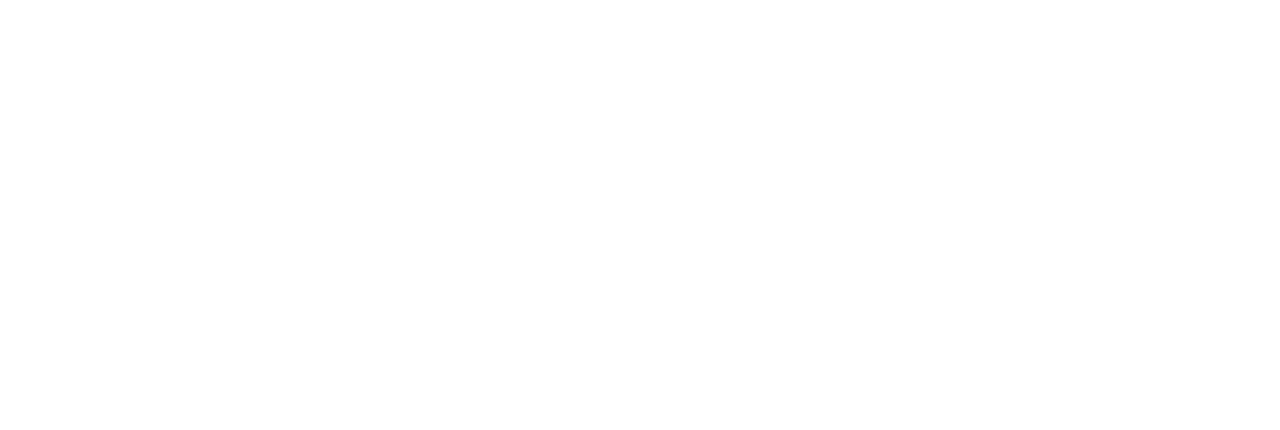
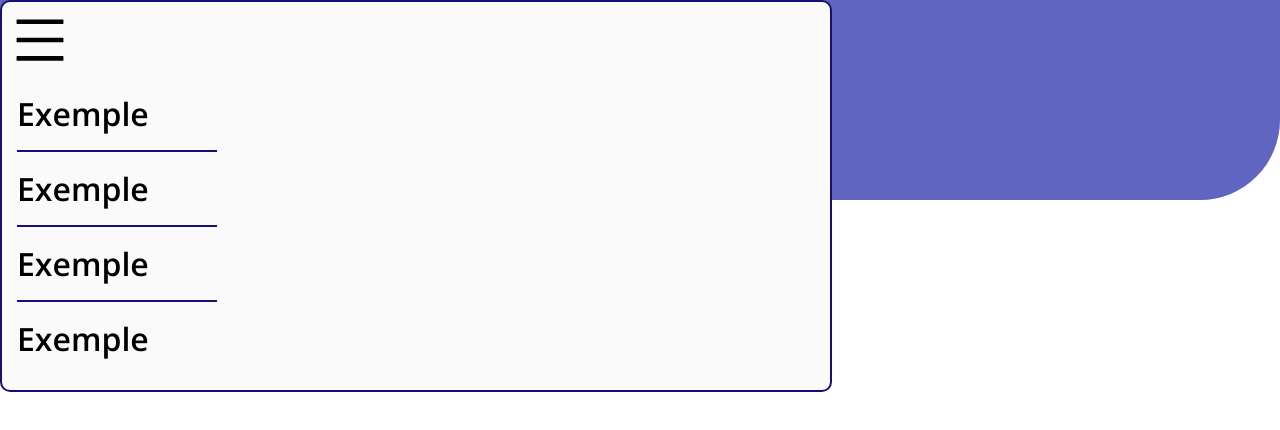
Before and after one commit to kaiqueZpriv1/candylover, a React (Create React App) app: page / in a window 1280 px wide. Shown: the top 430 px of the page. Built offline with nearby package versions, Linux system fonts and the light colour scheme.

Commit message:
burger header config model

```diff
--- a/src/App.tsx
+++ b/src/App.tsx
@@ -1,9 +1,12 @@
 import React from 'react';
+import Global from './components/Global';
+import { HeaderC } from './components/header/HeaderC';
 
 function App() {
 	return (
 		<div className='App'>
-			<></>
+			<Global />
+			<HeaderC/>
 		</div>
 	);
 }
--- /dev/null
+++ b/src/components/header/HeaderC.tsx
@@ -0,0 +1,34 @@
+import React, { useState } from 'react';
+import { BurgerDiv, Header, LineRouter, RouterSocial } from './style';
+import { AiOutlineMenu } from 'react-icons/ai';
+export const HeaderC = () => {
+	const [burger, setBurger] = useState(false);
+	const handleSetBurger = () => {
+		setBurger(!burger);
+	};
+	return (
+		<Header>
+			<div className='container-header'>
+				<AiOutlineMenu
+					className='icon-burger'
+					onClick={handleSetBurger}
+					style={{ color: burger ? '#fafafa' : '#000' }}
+					size={60}
+				/>
+				<BurgerDiv
+					style={{
+						width: burger ? '0%' : '65%',
+						paddingLeft: burger ? '0' : '15px',
+					}}>
+					<RouterSocial>Exemple</RouterSocial>
+					<LineRouter />
+					<RouterSocial>Exemple</RouterSocial>
+					<LineRouter />
+					<RouterSocial>Exemple</RouterSocial>
+					<LineRouter />
+					<RouterSocial>Exemple</RouterSocial>
+				</BurgerDiv>
+			</div>
+		</Header>
+	);
+};
--- /dev/null
+++ b/src/components/header/style.ts
@@ -0,0 +1,58 @@
+import styled from 'styled-components';
+
+export const Header = styled.header`
+	width: 100%;
+	height: 200px;
+	background-color: #6065c1;
+	border-radius: 0 0 80px 80px;
+	.container-header {
+		display: flex;
+		align-items: center;
+		justify-content: space-around;
+	}
+	.icon-burger {
+		display: block;
+		z-index: 9;
+		position: fixed;
+		left: 10px;
+		top: 10px;
+	}
+`;
+
+export const BurgerDiv = styled.div`
+	background-color: #fafafa;
+	display: flex;
+	flex-direction: column;
+	padding: 90px 0 30px 0;
+	position: fixed;
+	border-radius: 10px;
+	border: 2px solid #151076;
+	transition: 0.5s;
+	overflow: hidden;
+	z-index: 8;
+	gap: 15px;
+	width: 0;
+	left: 0;
+	top: 0;
+`;
+
+export const LineRouter = styled.div`
+    width: 200px;
+    height: 2px;
+    background-color: #151076;
+    position: relative;
+`
+
+export const RouterSocial = styled.h3`
+	color: #000;
+	cursor: pointer;
+	font-size: 2em;
+	font-weight: 600;
+	position: relative;
+`;
+
+export const Logo = styled.div`
+	.image-logo {
+		width: 300px;
+	}
+`;
```
Also changed, not shown: src/components/header/image/efa3fe92-12d9-44f7-bf09-49800cbf8b96-removebg-preview.png (added).
